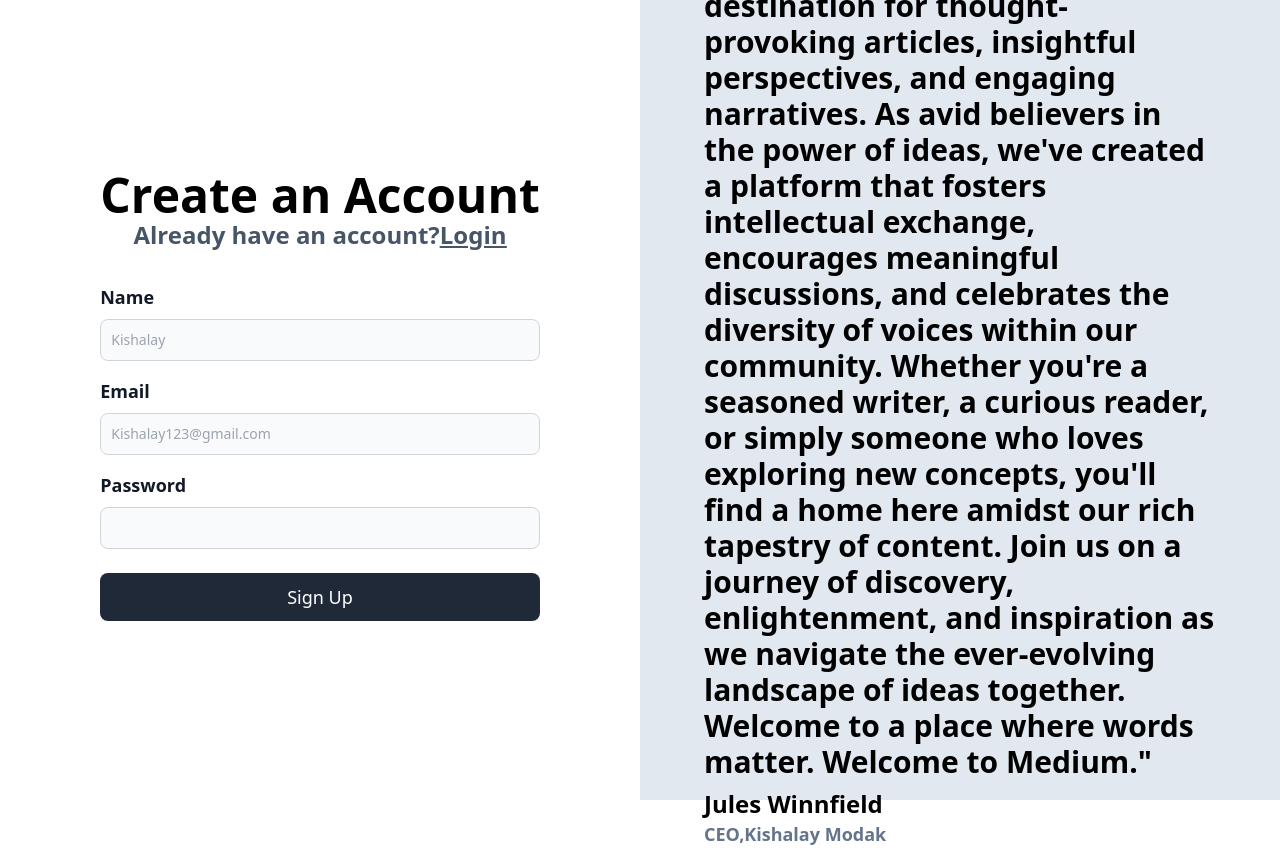
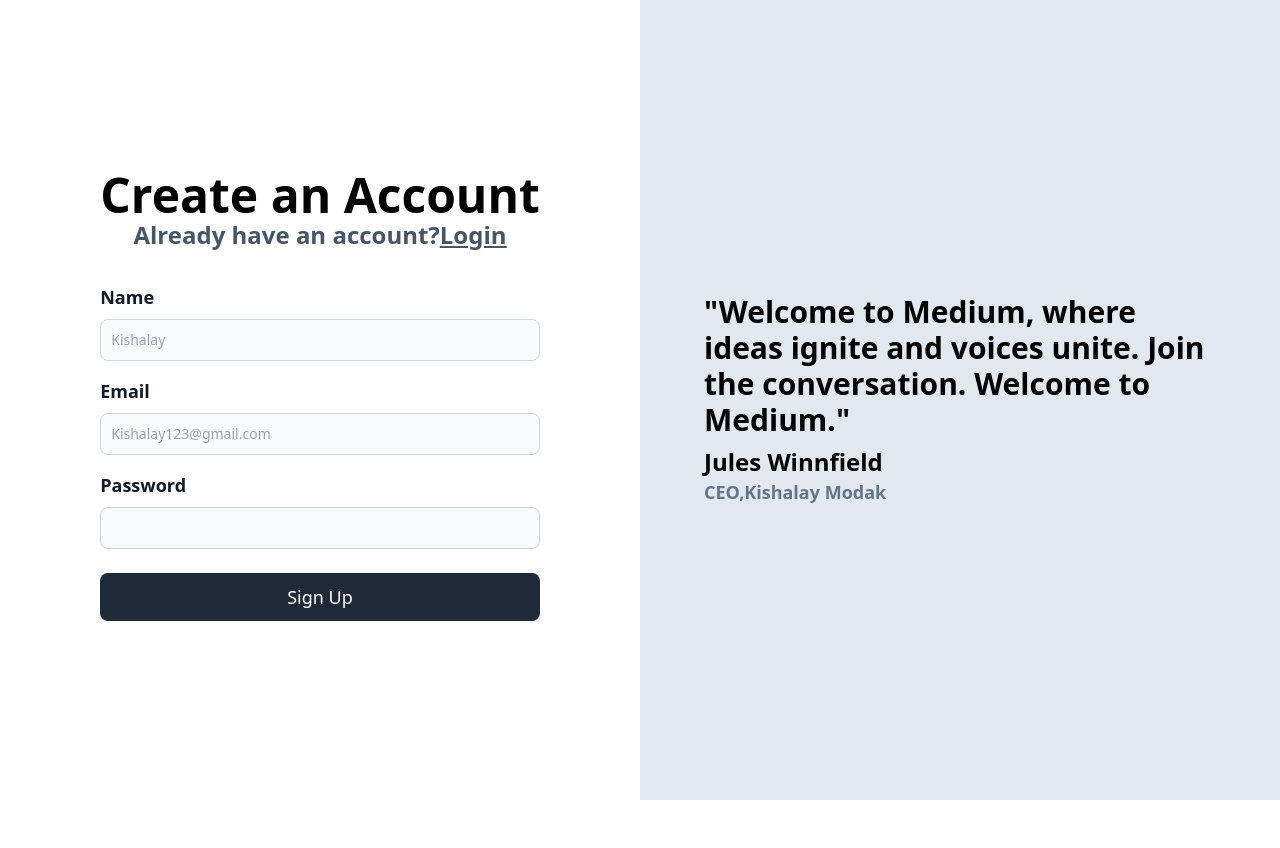
Before and after one commit to kishalaymodak/Meduim-clone, a React (Vite) app in the folder Frontend/: page / in a window 1280 px wide. After the commit the page ends 800 px from the top, so only its background shows below. Built offline with nearby package versions, Linux system fonts and the light colour scheme.

Commit message:
Quort change

```diff
--- a/Frontend/src/component/Quorte.tsx
+++ b/Frontend/src/component/Quorte.tsx
@@ -3,16 +3,8 @@
     <div className=" bg-slate-200 flex items-center justify-center h-screen w-full ">
       <div className=" w-4/5  flex flex-col items-start">
         <div className="text-3xl font-bold ">
-          "Welcome to Medium, your destination for thought-provoking articles,
-          insightful perspectives, and engaging narratives. As avid believers in
-          the power of ideas, we've created a platform that fosters intellectual
-          exchange, encourages meaningful discussions, and celebrates the
-          diversity of voices within our community. Whether you're a seasoned
-          writer, a curious reader, or simply someone who loves exploring new
-          concepts, you'll find a home here amidst our rich tapestry of content.
-          Join us on a journey of discovery, enlightenment, and inspiration as
-          we navigate the ever-evolving landscape of ideas together. Welcome to
-          a place where words matter. Welcome to Medium."
+          "Welcome to Medium, where ideas ignite and voices unite. Join the
+          conversation. Welcome to Medium."
         </div>
         <div className=" text-2xl font-bold mt-2">Jules Winnfield</div>
         <div className=" text-lg font-semibold text-slate-500">
```
